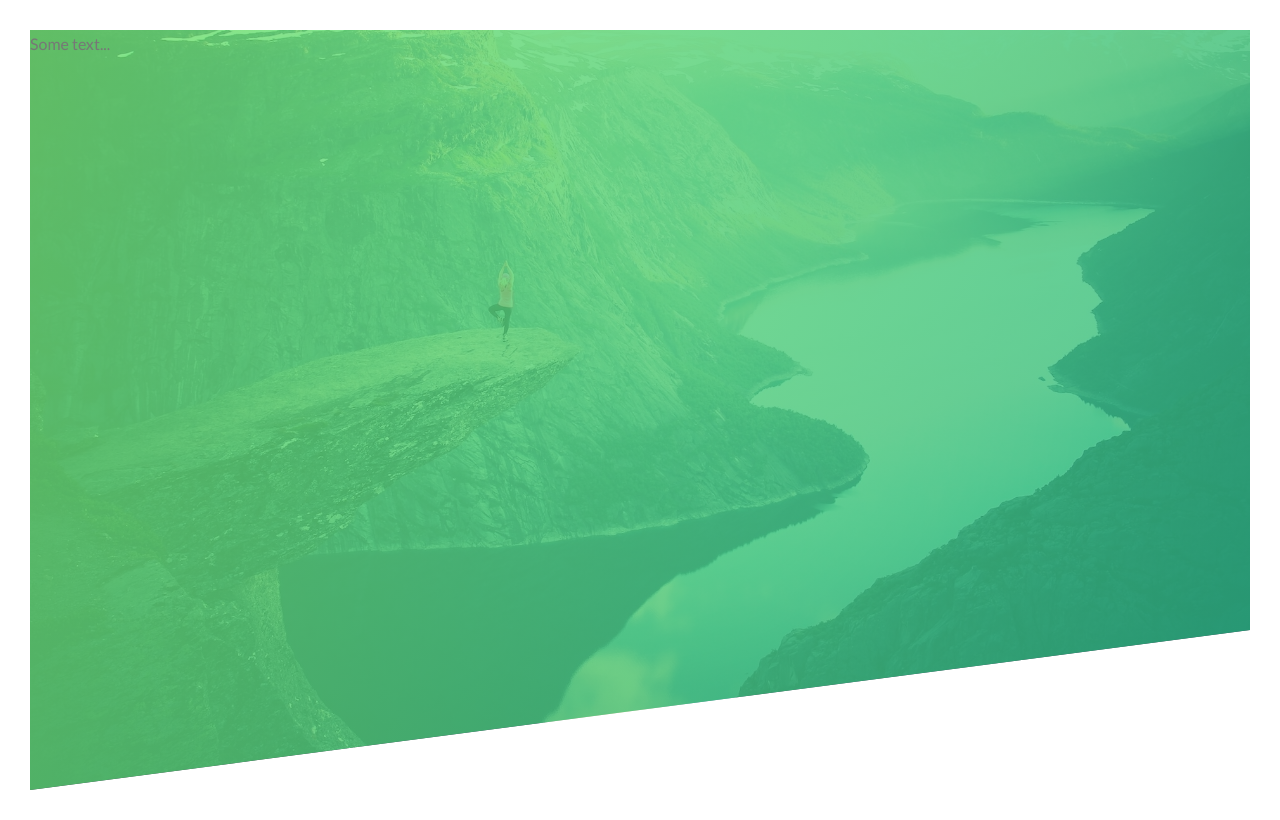
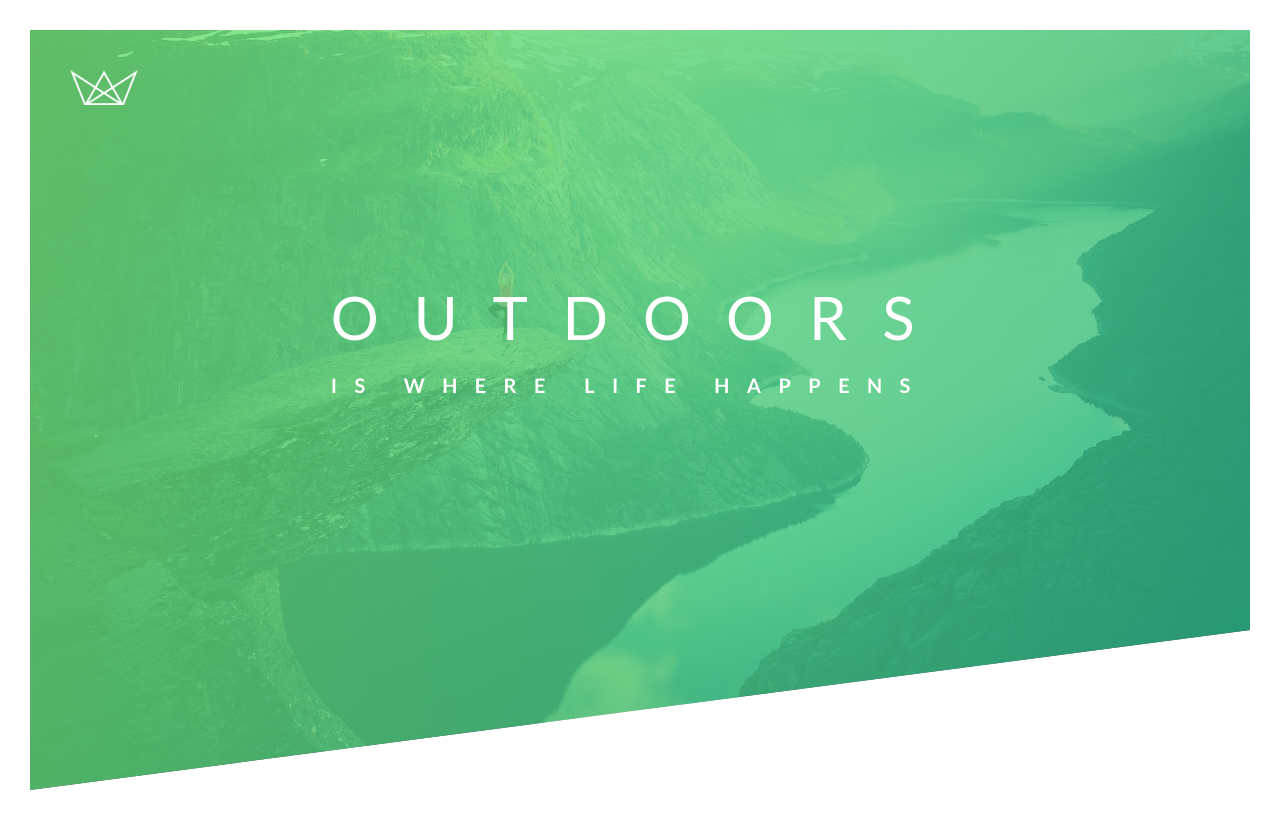
Before and after one commit to jchrys/natours-tutorial, a plain HTML site: page index.html in a window 1280 px wide. Drawn offline with Linux system fonts and the light colour scheme.

Commit message:
add h1 text & logo using transform translate to centerize it

```diff
--- a/css/style.css
+++ b/css/style.css
@@ -34,5 +34,46 @@ body {
   url(../img/hero.jpg);
   background-size: cover;
   background-position: top;
+  position: relative;
   clip-path: polygon(0 0, 100% 0, 100% 75vh, 0 100%);  /* goes clock wise from left top */
 }
+
+.logo-box {
+  position: absolute;
+  top: 40px; /* reference is his parent element who's position is set to relative */
+  left: 40px;
+}
+
+.logo {
+  height: 35px; /* width will be automatically figured out by the browser */
+}
+
+
+.text-box {
+  position: absolute;
+  top: 40%; /* this percentages are in relation to parent element */
+  left: 50%;
+  /* background-color: red; */
+  transform: translate(-50%, -50%); /* this is in relation to the element it self*/
+}
+
+.heading-primary {
+  color: #fff;
+  text-transform: uppercase;
+}
+
+
+.heading-primary-main {
+  display: block;
+  font-size: 60px;
+  font-weight: 400;
+  letter-spacing: 35px;
+}
+
+
+.heading-primary-sub {
+  display: block;
+  font-size: 20px;
+  font-weight: 700;
+  letter-spacing: 17.4px;
+}
--- a/index.html
+++ b/index.html
@@ -11,7 +11,15 @@
   </head>
   <body>
     <header class="header">
-      Some text...
+      <div class="logo-box">
+        <img src="./img/logo-white.png" alt="Logo" class="logo">
+      </div>
+      <div class="text-box">
+        <h1 class="heading-primary">
+          <span class="heading-primary-main">Outdoors</span>
+          <span class="heading-primary-sub">is where life happens</span>
+        </h1>
+      </div>
     </header>
 
   </body>
```
